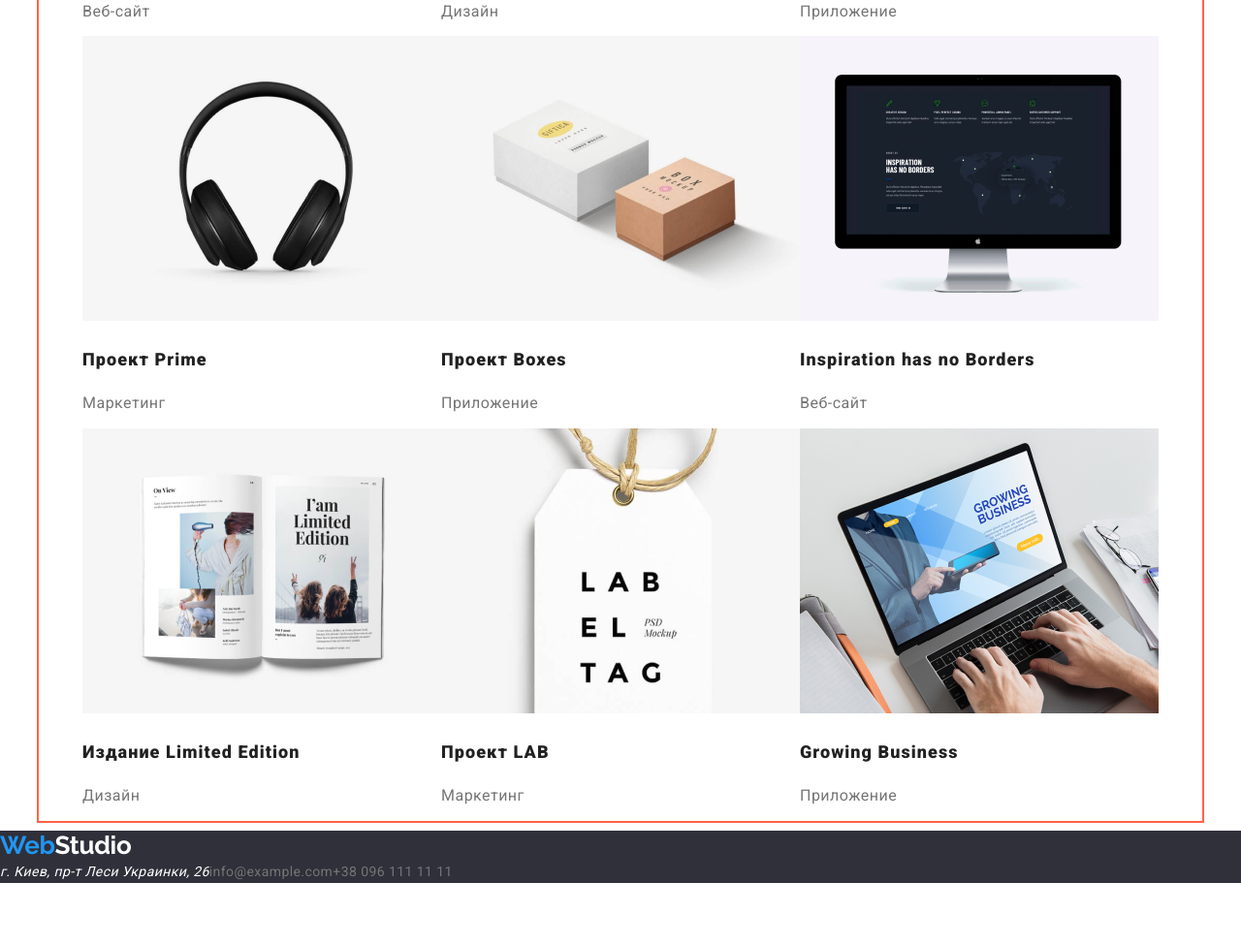
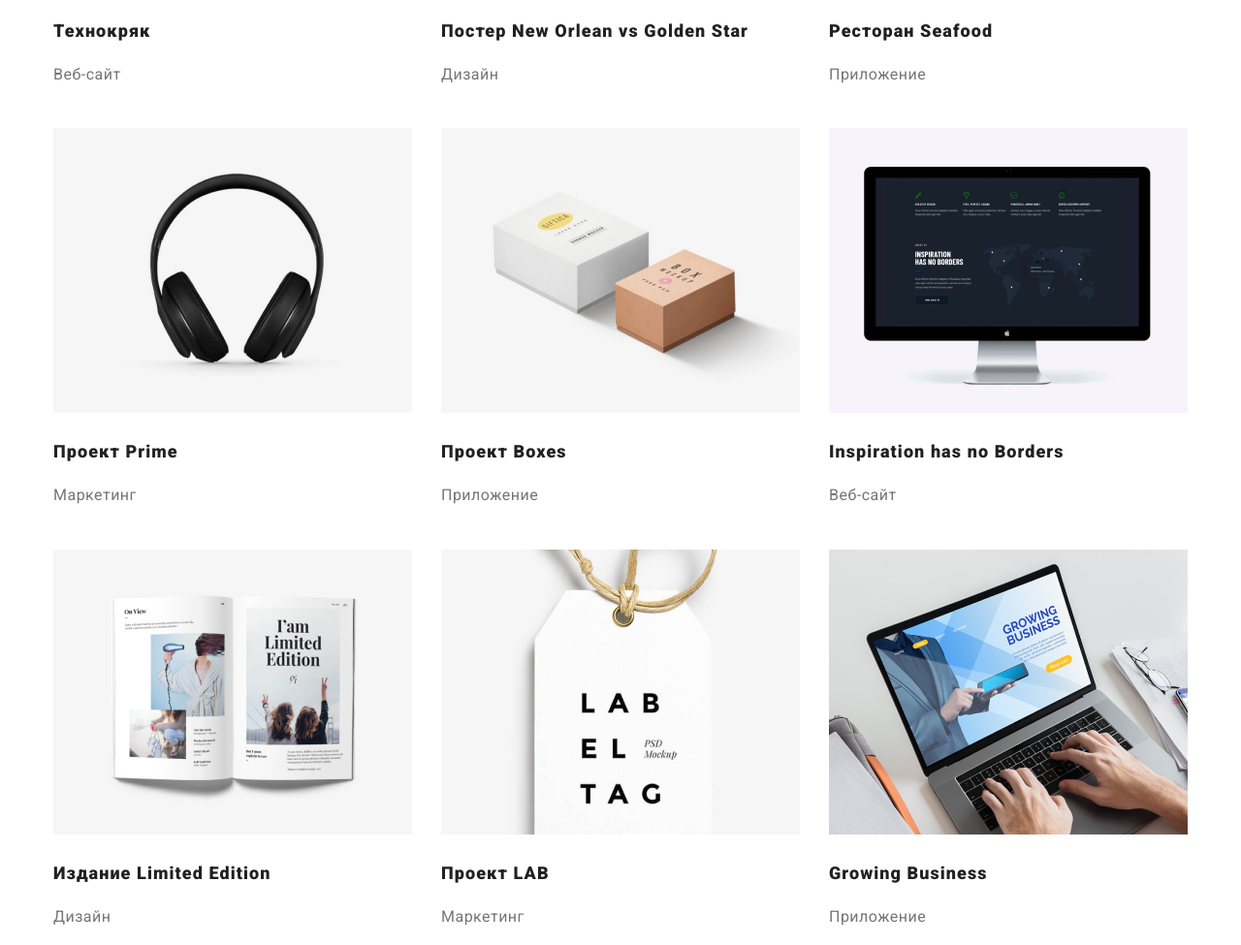
Before and after one commit to Konstantin7898/goit-markup-hw-03, a plain HTML site: page portfolio.html in a window 1280 px wide. Shown: the part 538-1513 px from the top of the page at 97% size. Before the commit the page ends 1449 px from the top, so only its background shows below. Drawn offline with nearby package versions, Linux system fonts and the light colour scheme.

Commit message:
homework 3

```diff
--- a/css/styles.css
+++ b/css/styles.css
@@ -9,6 +9,7 @@
 
 
 body {
+   margin: 0;
    background-color: var(--primary-bg-color);
    color: var(--primary-text-color);
 
@@ -23,15 +24,15 @@ body {
 }
 
 
-.page-header {
+.header {
    display: flex;
    padding-left: 15px;
    padding-right: 15px;
    margin-left: auto;
    margin-right: auto;
    width: 1200px;
-   outline: 2px solid tomato;
    align-items: center;
+
 }
 
 /* container */
@@ -42,7 +43,6 @@ body {
    width: 1200px;
    padding-left: 15px;
    padding-right: 15px;
-   outline: 2px solid tomato;
 
 }
 
@@ -56,7 +56,6 @@ body {
 /* logo */
 
 .logo {
-
 
    font-family: 'Raleway', sans-serif;
    color: var(--accent-color);
@@ -74,6 +73,11 @@ body {
 /* main nav */
 
 .main-nav {
+   /* padding-left: 15px;
+   padding-right: 15px;
+   margin-left: auto;
+   margin-right: auto; */
+
    display: flex;
    align-items: center;
 }
@@ -114,7 +118,7 @@ body {
 /* contact */
 
 .contact-footer {
-
+   padding: 20px;
 }
 
 .contact {
@@ -177,6 +181,7 @@ body {
 .section {
    padding-top: 94px;
    padding-bottom: 94px;
+
 }
 
 .section-title {
@@ -334,7 +339,6 @@ body {
 /* footer */
 
 .main-footer {
-   margin: 0;
 
    background-color: var(--main-bg-color);
 }
@@ -350,6 +354,10 @@ body {
 }
 
 .logo {
+   padding-left: 15px;
+   padding-right: 15px;
+   margin-left: auto;
+   margin-right: auto;
 
    color: var(--accent-color);
    font-family: 'Raleway', sans-serif;
@@ -358,6 +366,7 @@ body {
 }
 
 .logo-footer-studio {
+
    color: var(--primary-bg-color);
    font-family: 'Raleway', sans-serif;
    font-size: 26px;
@@ -366,6 +375,8 @@ body {
 
 /* address */
 .address {
+   padding-bottom: 9px;
+
    color: var(--primary-bg-color);
    font-style: 400;
    font-size: 14px;
@@ -378,7 +389,7 @@ body {
 
 .button-portfolio  {
    border-radius: 4px;
-   padding: 6px 32px;
+   padding: 6px 22px;
    display: inline-block;
 
    color: var(--primary-text-color);
@@ -393,6 +404,7 @@ body {
    text-align: center;
 
 }
+
 
 .button-portfolio:hover,
 .button-portfolio:focus {
@@ -419,6 +431,8 @@ body {
 }
 
 .port-list {
+   margin: 0;
+   margin-bottom: 50px;
    display: flex;
    justify-content: center;
 
@@ -430,3 +444,36 @@ body {
 .port-list .item + .item {
    margin-left: 8px;
 }
+
+.section-port-title-hidden {
+   visibility: hidden;
+}
+
+/* images portfolio */
+
+
+.feature-port-list {
+   display: flex;
+   justify-content: center;
+   flex-wrap: wrap;
+   margin-bottom: 94px;
+
+
+}
+
+
+
+.flex-element {
+   width: 370px;
+
+   margin-right: 30px;
+   margin-bottom: 30px;
+}
+
+.flex-element:nth-child(3n) {
+   margin-right: 0ex ;
+}
+
+.flex-element:nth-last-child(-n + 3) {
+   margin-bottom: 0;
+}
--- a/portfolio.html
+++ b/portfolio.html
@@ -12,7 +12,7 @@
     <title>goit-markup-hw-02</title>
 </head>
 <body>
-    <header class="page-header">
+    <header class="header">
         <nav class="container main-nav">
             <a href ="./" class="logo">Web<span class="logo-studio">Studio</span></a>
 
@@ -32,9 +32,9 @@
 
        <main>
         <!-- главный -->
-        <section class="section-portfolio">
-          <div class="container">
-            <h1 class="section-title-hidden">Список Портфолио</h1>
+        <section class="main-portfolio">
+          <div class="container heading-porfolio">
+            <h1 class="section-port-title-hidden">Список Портфолио</h1>
             <ul class="port-list list">
               <li class="item"><button type="button" class="button-portfolio link">Все</button></li>
               <li class="item"><button type="button" class="button-portfolio link">Веб-сайты</button></li>
@@ -45,56 +45,56 @@
           </div>
 
           <div class="container">
-            <ul class="feature-list list">
-              <li>
+            <ul class="feature-port-list list">
+              <li class="flex-element">
                 <img src="./images/techno.png" alt="Веб-сайты" width="370" />
                 <h3 class="port-title">Технокряк</h3>
                 <p class="port-link">Веб-сайт</p>
               </li>
 
-              <li>
+              <li class="flex-element">
                 <img src="./images/disign.png" alt="Дизайн" width="370" />
                 <h3 class="port-title">Постер New Orlean vs Golden Star</h3>
                 <p class="port-link">Дизайн</p>
               </li>
 
-              <li>
+              <li class="flex-element">
                 <img src="./images/App.png" alt="Приложение" width="370" />
                 <h3 class="port-title">Ресторан Seafood</h3>
                 <p class="port-link">Приложение</p>
               </li>
 
-              <li>
+              <li class="flex-element">
                 <img src="./images/marketing.png" alt="Маркетинг" width="370" />
                 <h3 class="port-title">Проект Prime</h3>
                 <p class="port-link">Маркетинг</p>
               </li>
 
-              <li>
+              <li class="flex-element">
                 <img src="./images/kirpich.png" alt="Приложение" width="370" />
                 <h3 class="port-title">Проект Boxes</h3>
                 <p class="port-link">Приложение</p>
               </li>
 
-              <li>
+              <li class="flex-element">
                 <img src="./images/monitor.png" alt="Веб-сайты" width="370" />
                 <h3 class="port-title">Inspiration has no Borders</h3>
                 <p class="port-link">Веб-сайт</p>
               </li>
 
-              <li>
+              <li class="flex-element">
                 <img src="./images/book.png" alt="Дизайн" width="370" />
                 <h3 class="port-title">Издание Limited Edition</h3>
                 <p class="port-link">Дизайн</p>
               </li>
 
-              <li>
+              <li class="flex-element">
                 <img src="./images/lab.png" alt="Маркетинг" width="370" />
                 <h3 class="port-title">Проект LAB</h3>
                 <p class="port-link">Маркетинг</p>
               </li>
 
-              <li>
+              <li class="flex-element">
                 <img src="./images/comp.png" alt="Приложение" width="370" />
                 <h3 class="port-title">Growing Business</h3>
                 <p class="port-link">Приложение</p>
@@ -105,13 +105,15 @@
        </main>
 
      <!--Футер-->
-     <footer class="main">
+     <footer class="main-footer">
+      <div class="container">
         <a href ="./" class="logo">Web<span class="logo-footer-studio">Studio</span></a>
-        <ul class="contact list">
+        <ul class="contact-footer list">
           <li class="address"><address>г. Киев, пр-т Леси Украинки, 26</address></li>
           <li class="address"><a href="info@example.com" class="link">info@example.com</a></li>
           <li class="address"><a href="+380991111111" class="link">+38 096 111 11 11</a></li>
         </ul>
+      </div>
      </footer>
 </body>
 </html>
```
Also changed, not shown: index.html (+1 -1 lines).
